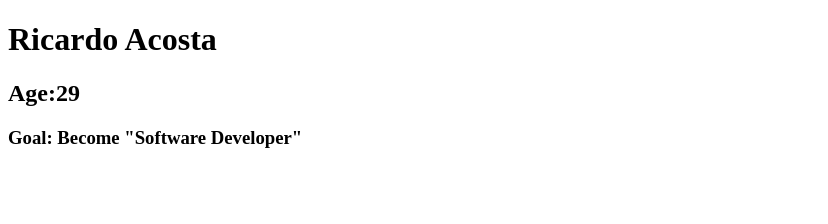
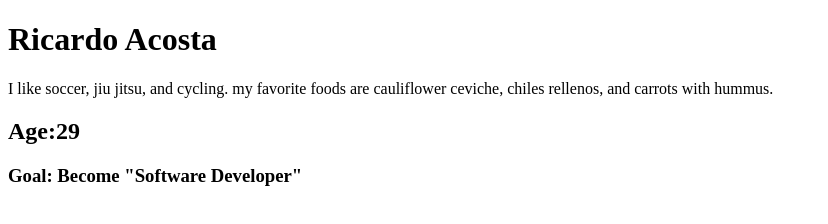
Before and after one commit to richygo/About-Me, a plain HTML site: page index.html in a window 1280 px wide. Shown: the whole page, without its empty margins (0-828 px from the left). Drawn offline with Linux system fonts and the light colour scheme.

Commit message:
Update index.html

```diff
--- a/index.html
+++ b/index.html
@@ -6,6 +6,8 @@
   </head>
   <body>
 <h1> Ricardo Acosta </h1>
+    <p>I like soccer, jiu jitsu, and cycling. my favorite foods are cauliflower ceviche, chiles rellenos, and carrots with hummus.</p>
+    <!-- Figure out the name of that aguaschiles breakfast plate and replace carrots with hummus -->
 <h2> Age:29 </h2>
 <h3> Goal: Become "Software Developer" </h3>
   </body>
```
